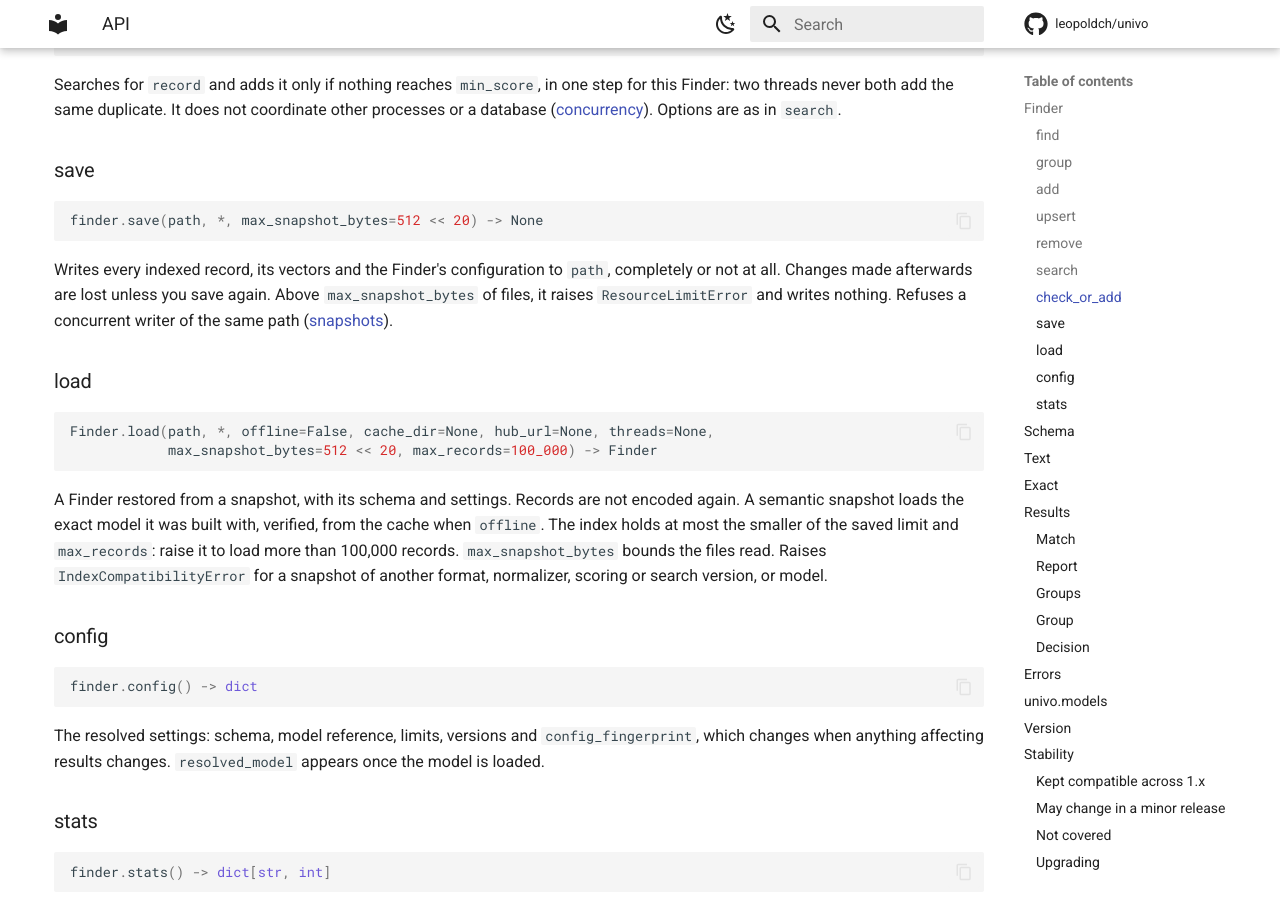
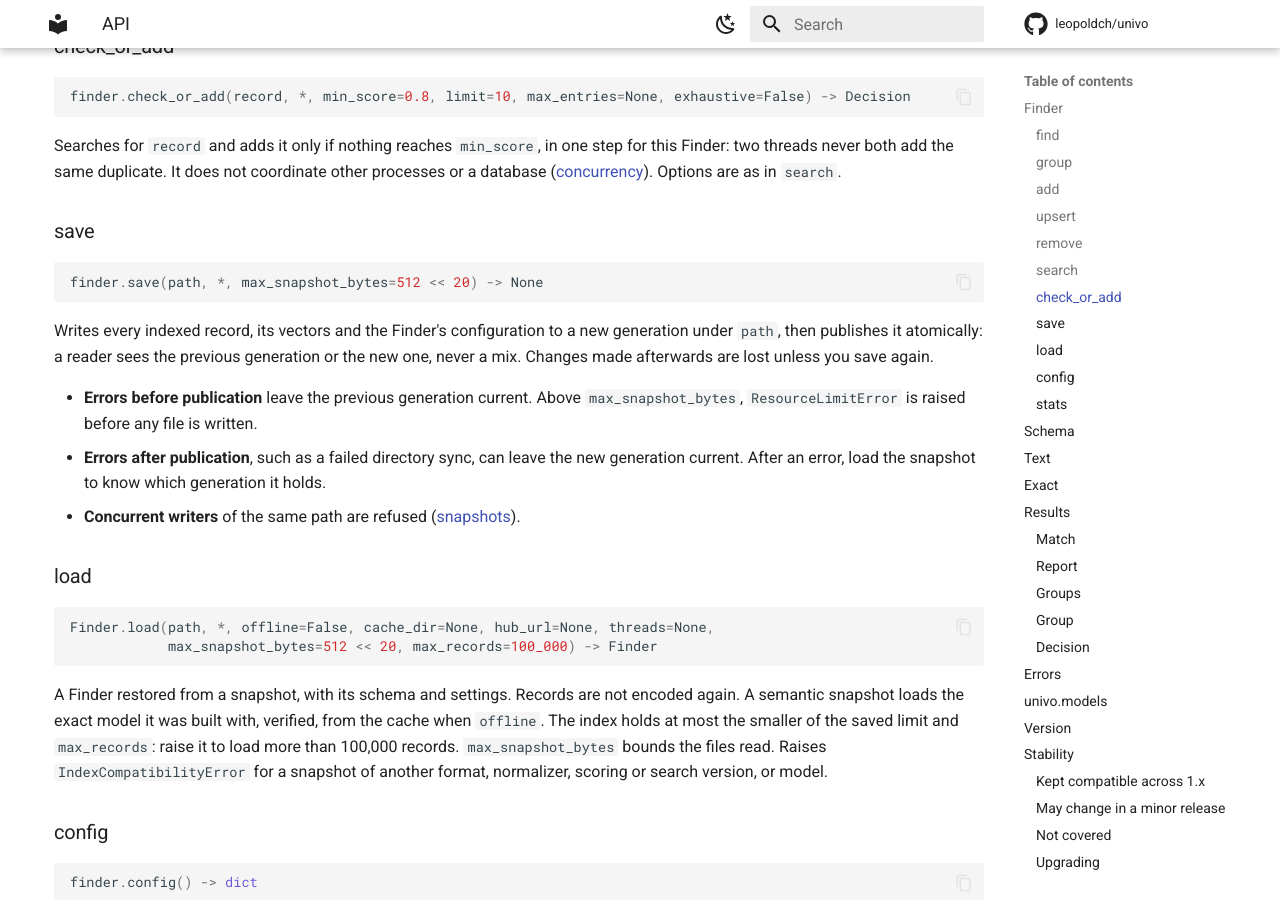
Before and after one commit to leopoldch/univo, an MkDocs documentation site: the page built from docs/reference/api.md, in a window 1280 px wide and 900 px high, scrolled down 3316 px. Built offline with MkDocs 1.6.1 and Material for MkDocs 9.7.7, drawn with Linux system fonts in a browser that asks for light colours; comment, search, counter and statistics services are not loaded; some of the changed text lies outside the part shown.

Commit message:
docs: fix the Pages build, the semantic budget and the save contract
- Pages: `uv run --only-group docs --no-project` ignored the group, so a
  clean runner had no MkDocs ("Failed to spawn: mkdocs"). The workflow now
  runs `uv run --only-group docs mkdocs build --strict`, which installs
  MkDocs alone; checked from a clean copy with a fresh environment.
- max_semantic_comparisons applies to find and group with semantic fields
  with either retrieval, not only HNSW: 1,001 records in one partition
  already exceed the default (1,002,001 comparisons requested). The API
  reference, the guide and the groups contract now say so, and that it is
  a conservative bound checked before the work.
- save publishes a new generation atomically, but an error after
  publication, such as a failed directory sync, can leave it current. The
  API reference and the guide no longer promise "completely or not at
  all": after an error, load the snapshot to know which generation it holds.

````diff
--- a/docs/reference/api.md
+++ b/docs/reference/api.md
@@ -35,8 +35,8 @@
 | `cache_dir` | `None` | Model cache. Defaults to `UNIVO_CACHE_DIR`, then the platform cache directory. |
 | `threads` | `None` | Threads for `find`, `group` and encoding. `None` uses every core. |
 | `max_records` | `100_000` | Records an index may hold, from 1 to 2³² − 1. Above it: `ResourceLimitError`. |
-| `max_exhaustive_pairs` | `1_000_000` | Pairs an exhaustive `find` or `group` may compare. |
-| `max_semantic_comparisons` | `1_000_000` | Vector comparisons a `find` or `group` may make with `retrieval="hnsw"`. |
+| `max_exhaustive_pairs` | `1_000_000` | Pairs a `find` or `group` with `exhaustive=True` may compare. |
+| `max_semantic_comparisons` | `1_000_000` | Vector comparisons a `find` or `group` with semantic fields may make, with either `retrieval`, unless `exhaustive=True`. It is checked before the work, as a conservative bound: about n² for n records in one partition with `"exact"`, so the default covers about 1,000 records per partition. Above it: `ResourceLimitError`; raise it for larger batches. |
 | `embedding_cache_bytes` | `4 << 20` | Memory for recently encoded texts, so repeated texts are encoded once. `0` disables it ([embedding cache](../design/embedding-cache.md)). |
 | `retrieval` | `"exact"` | `"exact"` compares every vector of a partition; `"hnsw"` uses an approximate graph ([approximate search](../design/approximate-search.md)). |
 | `ann_ef_search` | `512` | With `"hnsw"`: breadth of the graph search, from 1 to 8,192. Higher finds more, slower. |
@@ -122,7 +122,11 @@
 finder.save(path, *, max_snapshot_bytes=512 << 20) -> None
 ```
 
-Writes every indexed record, its vectors and the Finder's configuration to `path`, completely or not at all. Changes made afterwards are lost unless you save again. Above `max_snapshot_bytes` of files, it raises `ResourceLimitError` and writes nothing. Refuses a concurrent writer of the same path ([snapshots](../design/snapshots.md)).
+Writes every indexed record, its vectors and the Finder's configuration to a new generation under `path`, then publishes it atomically: a reader sees the previous generation or the new one, never a mix. Changes made afterwards are lost unless you save again.
+
+- **Errors before publication** leave the previous generation current. Above `max_snapshot_bytes`, `ResourceLimitError` is raised before any file is written.
+- **Errors after publication**, such as a failed directory sync, can leave the new generation current. After an error, load the snapshot to know which generation it holds.
+- **Concurrent writers** of the same path are refused ([snapshots](../design/snapshots.md)).
 
 ### load
 
````
Also changed, not shown: docs/design/groups.md (+1 -1 lines), docs/guide.md (+2 -1 lines), 1 other file.
